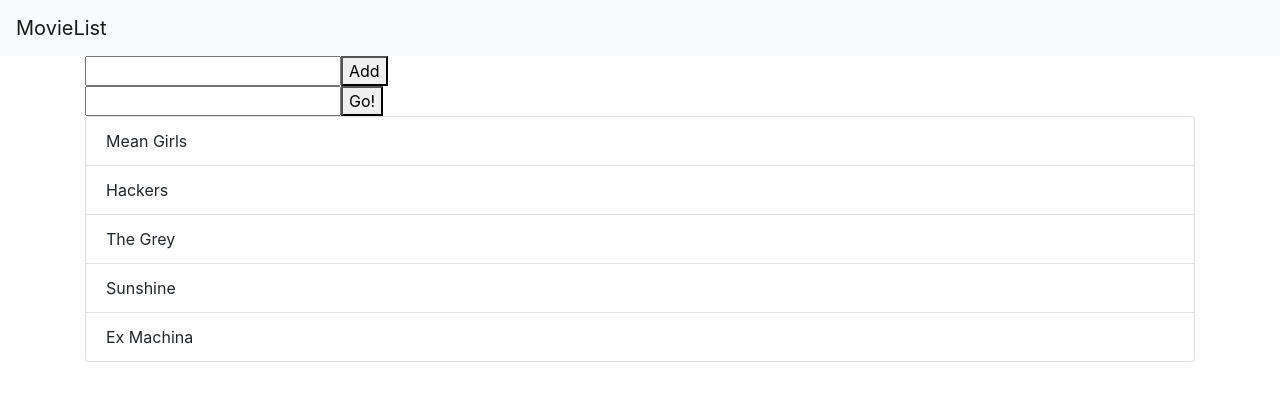
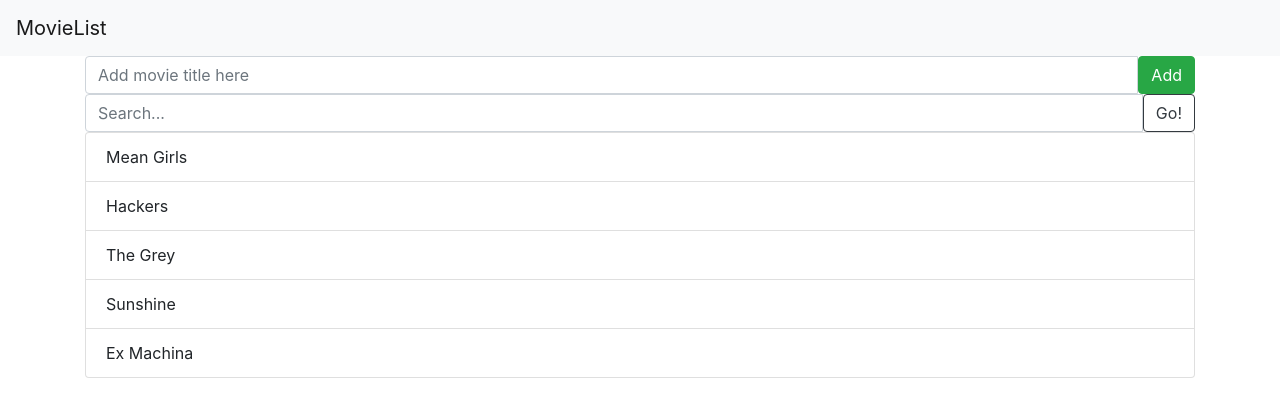
Before and after one commit to DymaxionMap/movie-list, a React (Create React App) app: page / in a window 1280 px wide. Shown: the top 414 px of the page. Built offline with nearby package versions, Linux system fonts and the light colour scheme.

Commit message:
Add placeholder text and style form elements

```diff
--- a/src/components/Add.js
+++ b/src/components/Add.js
@@ -28,9 +28,10 @@ class Add extends React.Component {
 
   render() {
     return (
-      <div>
-        <input type='text' value={this.state.text} onChange={this.change} onKeyPress={this.enter}/>
-        <button onClick={this.click}>Add</button>
+      <div className='input-group'>
+        <input className='form-control' type='text' value={this.state.text} placeholder='Add movie title here'
+          onChange={this.change} onKeyPress={this.enter}/>
+        <button className='btn btn-success' onClick={this.click}>Add</button>
       </div>
     );
   }
--- a/src/components/Search.js
+++ b/src/components/Search.js
@@ -25,9 +25,10 @@ class Search extends React.Component {
 
   render() {
     return (
-      <div>
-        <input type='text' onChange={this.change} onKeyPress={this.enter} />
-        <button onClick={this.click}>Go!</button>
+      <div className='input-group'>
+        <input className='form-control' type='text' placeholder='Search...'
+          onChange={this.change} onKeyPress={this.enter} />
+        <button className='btn btn-outline-dark' onClick={this.click}>Go!</button>
       </div>
     );
   }
```
